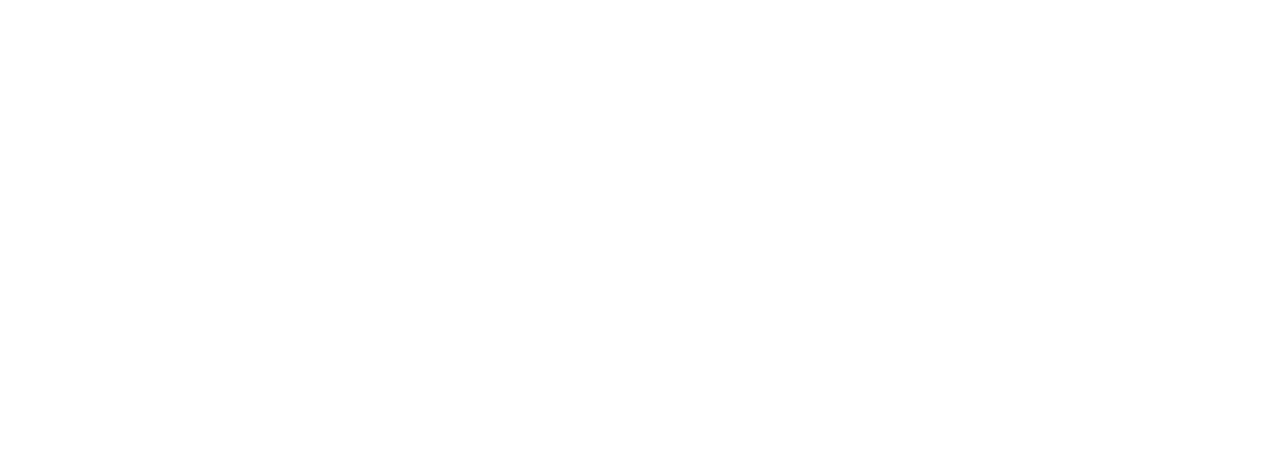
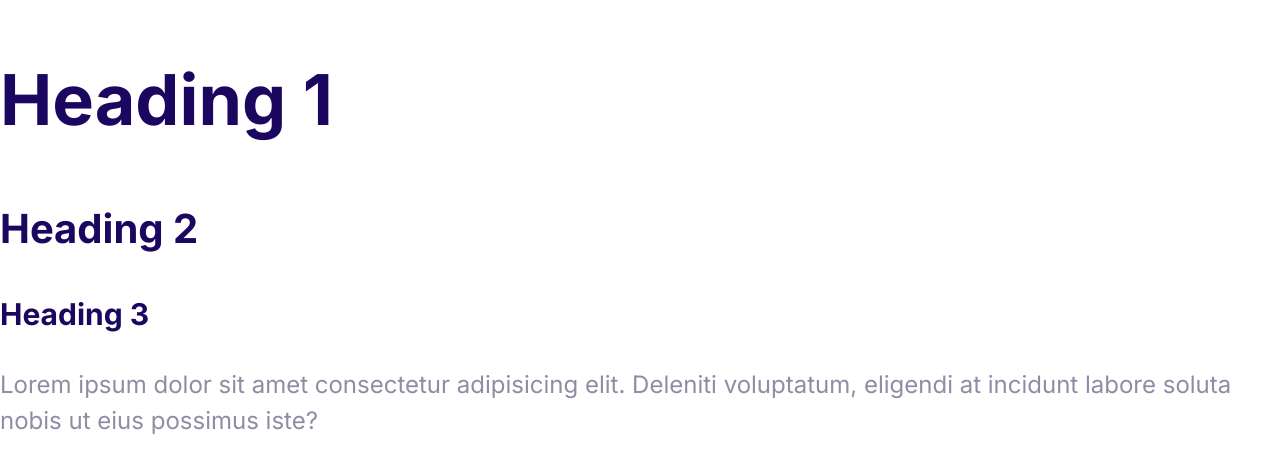
Before and after one commit to owenkl21/KleinKloud, a website: page index.html in a window 1280 px wide. Drawn offline with Linux system fonts and the light colour scheme.

Commit message:
added typograhy

```diff
--- a/css/styles.css
+++ b/css/styles.css
@@ -9,3 +9,29 @@
   --color-headings: #1b0760;
   --color-body: #918ca4;
 }
+
+html{
+  font-size: 62.5%;
+}
+body{
+  font-family: Inter;
+  color: var(--color-body);
+  font-size: 2.4rem;
+  line-height: 1.5;
+}
+
+h1, h2, h3, h4, h5, h6{
+  color: var(--color-headings);
+}
+
+h1{
+  font-size: 7rem;
+}
+
+h2{
+  font-size: 4rem;
+}
+
+h3{
+  font-size: 3rem;
+}
--- a/index.html
+++ b/index.html
@@ -4,8 +4,16 @@
     <meta charset="UTF-8" />
     <meta name="viewport" content="width=device-width, initial-scale=1.0" />
     <title>Document</title>
+    <link rel="preconnect" href="https://fonts.googleapis.com">
+    <link rel="preconnect" href="https://fonts.gstatic.com" crossorigin>
+    <link href="https://fonts.googleapis.com/css2?family=Inter:wght@100..900&display=swap" rel="stylesheet">
     <link rel="stylesheet" href="css/normalize.css" />
     <link rel="stylesheet" href="css/styles.css" />
   </head>
-  <body></body>
+  <body>
+   <h1> Heading 1</h1>
+   <h2> Heading 2</h2>
+   <h3> Heading 3</h3>
+   <p>Lorem ipsum dolor sit amet consectetur adipisicing elit. Deleniti voluptatum, eligendi at incidunt labore soluta nobis ut eius possimus iste?</p>
+  </body>
 </html>
```
